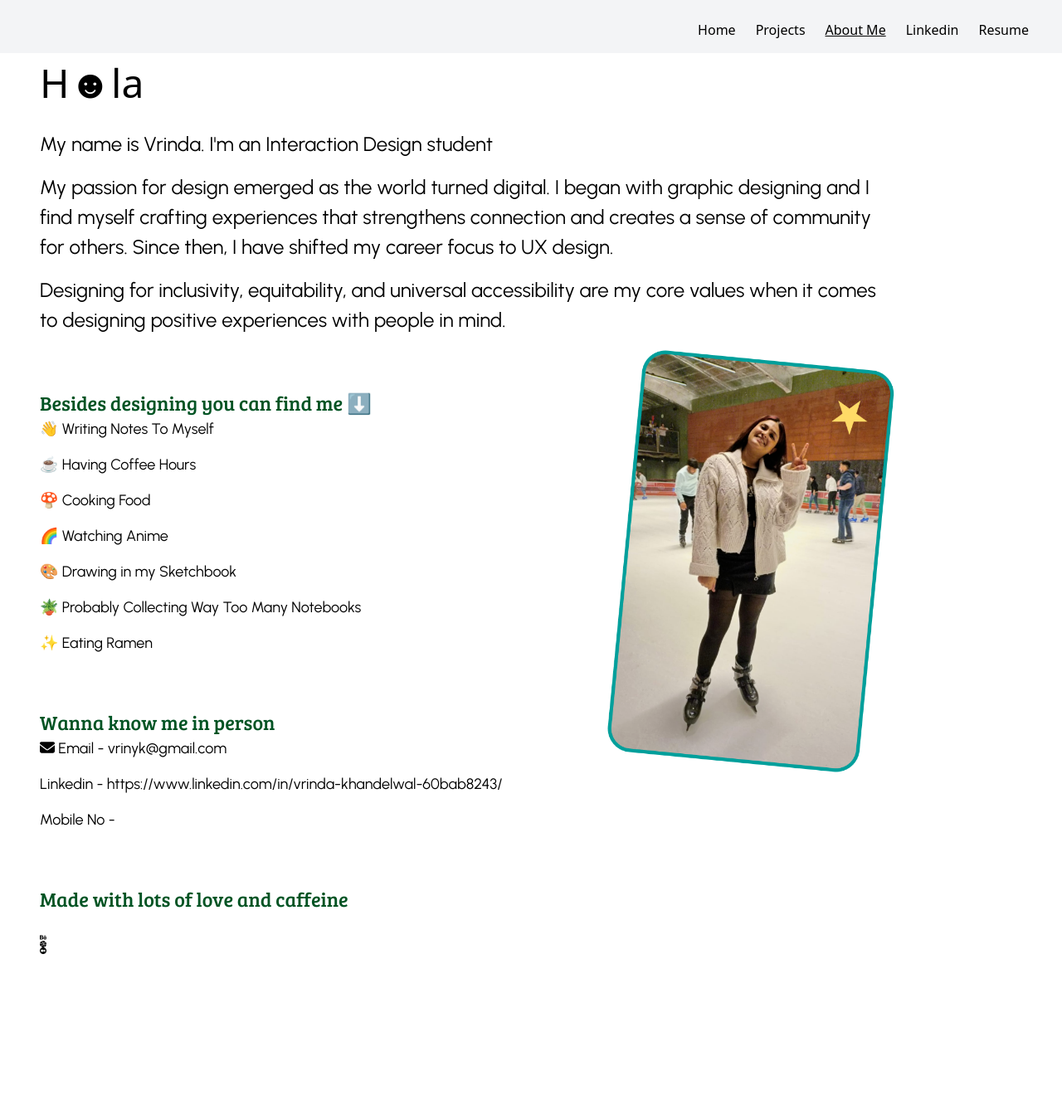
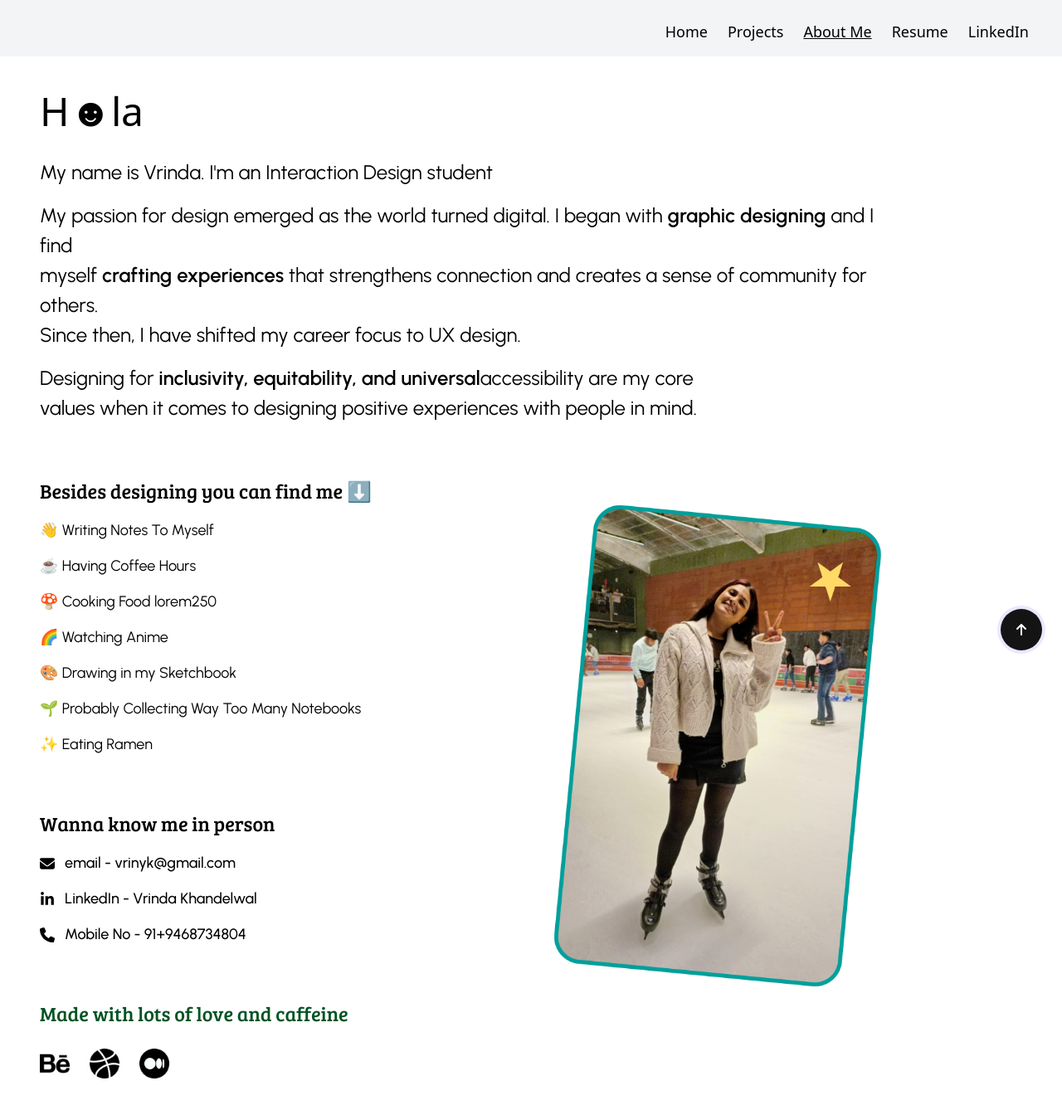
Before and after one commit to namankoolwal/Vrinda-Portfolio, a React (Vite) app: page /about-me in a window 1280 px wide. Shown: the whole page at 83% size. Before the commit the page ends 1150 px from the top, so only its background shows below. Built offline with nearby package versions, Linux system fonts and the light colour scheme.

Commit message:
Add scroll functionality to Header component

```diff
--- a/index.html
+++ b/index.html
@@ -1,5 +1,5 @@
 <!doctype html>
-<html lang="en">
+<html lang="en" class="scroll-smooth">
 
 <head>
   <meta charset="UTF-8" />
--- a/package.json
+++ b/package.json
@@ -10,7 +10,6 @@
     "preview": "vite preview"
   },
   "dependencies": {
-    "@fortawesome/fontawesome-svg-core": "^6.5.1",
     "@fortawesome/free-regular-svg-icons": "^6.5.1",
     "@fortawesome/free-solid-svg-icons": "^6.5.1",
     "@fortawesome/react-fontawesome": "^0.2.0",
@@ -18,6 +17,7 @@
     "@vercel/speed-insights": "^1.0.10",
     "react": "^18.2.0",
     "react-dom": "^18.2.0",
+    "react-icons": "^5.1.0",
     "react-router-dom": "^6.22.1"
   },
   "devDependencies": {
--- a/src/components/Aboutme.jsx
+++ b/src/components/Aboutme.jsx
@@ -1,17 +1,18 @@
 import React from "react";
 import Header from "./Header";
 import ProfilePhoto from "../assets/images/profilephoto.png";
-import { FontAwesomeIcon } from "@fortawesome/react-fontawesome";
 import "../css/aboutme.css";
-import { faEnvelope } from '@fortawesome/free-solid-svg-icons'
-import Behands from "../assets/images/Social.png"
-import Dribble from "../assets/images/Dribble.png"
-import layer1 from "../assets/images/Layer_1.png"
+import { FaLinkedinIn, FaEnvelope, FaPhone } from "react-icons/fa6";
+import Behands from "../assets/images/Social.png";
+import Dribble from "../assets/images/Dribble.png";
+import layer1 from "../assets/images/Layer_1.png";
+import ScrollToTop from "./ScrollToTop";
 
 const hola = ["H", "☻", "l", "a"];
 function Aboutme() {
   return (
     <>
+      <ScrollToTop />
       <Header />
       <div className="aboutme-container">
         <div className="row">
@@ -27,77 +28,103 @@ function Aboutme() {
                 </span>
               ))}
             </h1>
-            <p className="texts">My name is Vrinda. I'm an Interaction Design student </p>
+            <p className="texts">
+              My name is Vrinda. I'm an Interaction Design student{" "}
+            </p>
             <p className="texts">
               My passion for design emerged as the world turned digital. I began
-              with graphic designing and I find myself crafting experiences that
+              with <span className="font-semibold">graphic designing</span> and I find<br/> myself <span className="font-semibold">crafting experiences</span> that
               strengthens connection and creates a sense of community for
-              others. Since then, I have shifted my career focus to UX design.
+              others.<br/> Since then, I have shifted my career focus to UX design.
             </p>
             <p className="texts">
-              Designing for inclusivity, equitability, and universal
-              accessibility are my core values when it comes to designing
+              Designing for <span className="font-semibold">inclusivity, equitability, and universal</span>
+              accessibility are my core<br/> values when it comes to designing
               positive experiences with people in mind.
             </p>
           </div>
         </div>
         <div className="content">
           <div className="hobbies">
-            <img src={ProfilePhoto} alt="Profile Photo" className="profile-photo" />
-            <h2 className="designing">Besides designing you can find me ⬇️</h2>
+            <img
+              src={ProfilePhoto}
+              alt="Profile Photo"
+              className="profile-photo"
+            />
+            <h2 className="designing mb-4">
+              Besides designing you can find me ⬇️
+            </h2>
             <div>
               <p className="find-me">👋 Writing Notes To Myself</p>
               <p className="find-me">☕ Having Coffee Hours</p>
-              <p className="find-me">🍄 Cooking Food</p>
+              <p className="find-me">🍄 Cooking Food lorem250</p>
               <p className="find-me">🌈 Watching Anime</p>
               <p className="find-me">🎨 Drawing in my Sketchbook</p>
-              <p className="find-me">🪴 Probably Collecting Way Too Many Notebooks</p>
+              <p className="find-me">
+                🌱 Probably Collecting Way Too Many Notebooks
+              </p>
               <p className="find-me">✨ Eating Ramen </p>
             </div>
           </div>
           <div className="contact">
-            <h2 className="know-me">Wanna know me in person</h2>
-            <div className="detail">
-              <p className="find-me"><FontAwesomeIcon icon={faEnvelope} /> Email - vrinyk@gmail.com</p>
-              <p className="find-me">Linkedin - https://www.linkedin.com/in/vrinda-khandelwal-60bab8243/ </p>
-              <p className="find-me">Mobile No -</p>
+            <h2 className="know-me mb-4">Wanna know me in person</h2>
+            <div className="detail ">
+              <p className="find-me">
+                <a
+                  href="mailto:vrinyk@gmail.com"
+                  target="_blank"
+                  className="flex items-center gap-3"
+                >
+                  <FaEnvelope />{" "}
+                  <span className="font-[500]">email - vrinyk@gmail.com </span>
+                </a>
+              </p>
+              <p className="find-me">
+                <a
+                  href="https://www.linkedin.com/in/vrinda-khandelwal-60bab8243/"
+                  target="_blank"
+                  className="flex items-center gap-3"
+                >
+                  <FaLinkedinIn />{" "}
+                  <span className="font-[500]">
+                    {" "}
+                    LinkedIn - Vrinda Khandelwal
+                  </span>
+                </a>
+              </p>
+              <p className="find-me">
+                <a
+                  href="tel:91+9468734804"
+                  target="_blank"
+                  className="flex items-center gap-3"
+                >
+                  <FaPhone />{" "}
+                  <span className="font-[500]">
+                    {" "}
+                    Mobile No - 91+9468734804{" "}
+                  </span>
+                </a>
+              </p>
             </div>
           </div>
-          <div className="note">
-            <h2 className="footer">Made with lots of love and caffeine</h2>
-            <div className="images">
-              <a href="https://www.behance.net/vrindakhandel1">  <img src={Behands} className="behands" /></a>
-              <a href="https://dribbble.com/vrindavk
-"> <img src={Dribble} className="dribble" /></a>
+          <div className="note mb-10">
+            <h2 className="footer text-[#005323]">Made with lots of love and caffeine</h2>
+            <div className="images flex ">
+              <a href="https://www.behance.net/vrindakhandel1">
+                {" "}
+                <img src={Behands} className="behands" />
+              </a>
+              <a
+                href="https://dribbble.com/vrindavk
+"
+              >
+                {" "}
+                <img src={Dribble} className="dribble" />
+              </a>
               <img src={layer1} className="layer1" />
             </div>
           </div>
-
         </div>
-        {/* <div className="hobbies">
-          <h2>Besides designing you can find me ⬇️</h2>
-          <ul>
-            <p>👋 writing notes to myself</p>
-            <p>☕ having coffee hours</p>
-            <p>🍄 cooking food</p>
-            <p>🌈 watching anime</p>
-            <p>🎨 drawing in my sketchbook</p>
-            <p>🪴 probably collecting way too many notebooks</p>
-            <p>✨ eating ramen </p>
-          </ul>
-        </div> */}
-        {/* <div className="contact">
-          <h2>Wanna know me in person</h2>
-          <ul>
-            <p>email</p>
-            <p>Linkedin</p>
-            <p>9999999999</p>
-          </ul>
-        </div>
-        <div className="note">
-          <h2>Made with lots of love and caffeine</h2>
-          <div className="images"></div>
-        </div> */}
       </div>
     </>
   );
--- a/src/components/CaseStudy2.jsx
+++ b/src/components/CaseStudy2.jsx
@@ -25,11 +25,13 @@ import thankYou from "../assets/images/thankYou.png";
 import greenLightning from "../assets/images/greenLightning.png";
 import fitverx from "../assets/images/fitverx.png";
 import pinterestImg from "../assets/images/pinterestImg.png";
+import ScrollToTop from "./ScrollToTop";
 
 function CaseStudy2() {
   return (
     <div>
       <Header/>
+      <ScrollToTop/>
       <div className="container1">
         <div className="first-text">Featured Project</div>
         <div className="eventify">
--- a/src/components/Header.jsx
+++ b/src/components/Header.jsx
@@ -41,11 +41,6 @@ function Header() {
     },
     {
       id: 4,
-      name: "Linkedin",
-      link: "/Linkedin",
-    },
-    {
-      id: 5,
       name: "Resume",
       link: "/Resume",
     },
@@ -78,7 +73,7 @@ function Header() {
             <NavLink
               key={item.id}
               to={item.link}
-              className="nav-item"
+              className="nav-item text-lg"
               style={({ isActive }) => ({
                 textDecoration: isActive ? "underline" : null,
               })}
@@ -87,9 +82,21 @@ function Header() {
             </NavLink>
           ))}
 
+          <NavLink
+            to="https://www.linkedin.com/in/vrinda-khandelwal-60bab8243/"
+            target="_blank"
+            className="nav-item text-lg"
+            style={({ isActive }) => ({
+              textDecoration: isActive ? "underline" : null,
+            })}
+          >
+            LinkedIn
+          </NavLink>
+
+
           {/* <NavLink
             to="/Resume"
-            className="nav-item"
+            className="nav-item text-lg"
             style={({ isActive }) => ({
               textDecoration: isActive ? "underline" : null,
             })}
@@ -101,5 +108,5 @@ function Header() {
     </>
   );
 }
-
+// https://www.linkedin.com/in/vrinda-khandelwal-60bab8243/
 export default Header;
--- /dev/null
+++ b/src/components/ScrollToTop.jsx
@@ -0,0 +1,22 @@
+import React from "react";
+
+const ScrollToTop = () => {
+  const handelScroll = () => {
+    window.scrollTo(0, 0);
+  };
+  return (
+    <button
+      className="group/button w-[50px] hover:w-[140px] h-[50px] rounded-full hover:rounded-[50px] duration-300 bg-[#141414] hover:bg-[#8778c4] border-none font-semibold flex items-center justify-center shadow-[0px_0px_0px_4px_rgba(180,160,255,0.253)]  fixed bottom-4 right-6 before:absolute before:-bottom-5 before:content-['Back_To_Top'] before:text-[0px] before:text-white hover:before:text-sm/3 hover:before:bottom-auto hover:before:duration-300 hover:before:opacity-100"
+      onClick={handelScroll}
+    >
+      <svg viewBox="0 0 384 512" className=" w-3 duration-300 group-hover/button:-translate-y-[200%]">
+        <path
+          className="fill-white"
+          d="M214.6 41.4c-12.5-12.5-32.8-12.5-45.3 0l-160 160c-12.5 12.5-12.5 32.8 0 45.3s32.8 12.5 45.3 0L160 141.2V448c0 17.7 14.3 32 32 32s32-14.3 32-32V141.2L329.4 246.6c12.5 12.5 32.8 12.5 45.3 0s12.5-32.8 0-45.3l-160-160z"
+        ></path>
+      </svg>
+    </button>
+  );
+};
+
+export default ScrollToTop;
--- a/src/css/aboutme.css
+++ b/src/css/aboutme.css
@@ -3,6 +3,7 @@
   flex-wrap: wrap;
   align-items: flex-start; /* Align items at the top */
   padding-left: 48px;
+  margin-top: 30px;
 }
 
 .text-content, .content {
@@ -13,9 +14,10 @@
 .profile-photo {
   /* Adjust the float property for better responsiveness */
   float: right;
-  margin-left: 20px; /* Add some space between the text and the image */
-  width: 350px; /* Adjust based on your preference */
+  margin-right: 15px; /* Add some space between the text and the image */
+  width: 400px; /* Adjust based on your preference */
   height: auto;
+  padding-top: 80px;
 }
 
 .heading-hola {
@@ -39,13 +41,13 @@
 
 .footer, .know-me, .designing {
   font-size: 24px;
-  color: rgba(0, 83, 35, 1);
+  color: black;
   padding-top: 48px;
   font-family: "Bree Serif", serif;
 }
 
 .behands, .layer1, .dribble {
-  width: 32px;
+  width: 60px;
   padding-right: 24px;
 }
 
@@ -93,24 +95,30 @@
 @keyframes drop {
   0% {
     opacity: 0;
-    transform: translateY(-100px);
+    transform: translateY(-100px) rotate(0deg);
+
   }
   80% {
     opacity: 1;
-    transform: translateY(10px);
+    transform: translateY(10px), rotate(0deg) ;
+
   }
   100% {
-    transform: translateY(0);
+    transform: translateY(0), rotate(0deg);
+
   }
 }
 
 .drop-letter {
   display: inline-block;
-  animation: drop 0.5s ease forwards;
-  transition: transform 0.2s ease; /* Smooth transition for scaling */
-  cursor: progress; /* Indicates interactivity */
+  animation: drop 0.1s ease forwards;
+  transition: all 0.9s ease-in; /* Smooth transition for scaling */
+  /* cursor: progress; Indicates interactivity */
 }
 
 .drop-letter:hover {
-  transform: scale(1.5); /* Scale letter up on hover */
+  transform: rotate(20deg); /* Scale letter up on hover */
+  transition: transform 0.9s ease; /* Smooth transition for scaling */
+
+
 }
--- a/src/css/header.css
+++ /dev/null
@@ -1,66 +0,0 @@
-/* NavigationBar.css */
-.navigation-bar {
-
-    padding: 10px 20px;
-    background-color: #f8f8f8;
-    position: sticky;
-    top: 0;
-  }
-  .items{
-    display: flex;
-    justify-content: flex-end;
-  }
-
-  .nav-items {
-    display: flex; /* Default to flex for larger screens */
-  }
-
-  .nav-item {
-    padding: 10px 15px;
-    text-decoration: none;
-    color: #333;
-    font-size: 16px;
-    margin-left: 10px;
-  }
-
-  .nav-item:hover {
-    text-decoration: underline;
-  }
-
-  .menu-button {
-    display: none; /* Hide menu button by default on larger screens */
-    background: none;
-    border: none;
-    font-size: 24px;
-    cursor: pointer;
-    margin-left: 10px;
-  }
-
-  /* Responsive styles */
-  @media (max-width: 768px) {
-    .navigation-bar {
-      justify-content: flex-start; /* Adjust alignment for mobile */
-      align-items: start;
-    }
-
-    .nav-items {
-      display: none; /* Hide nav items on mobile by default */
-      flex-direction: column;
-      align-items: flex-start; /* Align items to the start */
-      width: 100%; /* Full width */
-    }
-
-    .nav-item {
-      width: 100%; /* Full width */
-      box-sizing: border-box; /* Include padding and border in the element's total width and height */
-      margin: 10px 0; /* Vertical spacing between nav items */
-    }
-
-    .show {
-      display: flex; /* Show nav items when menu is toggled */
-    }
-
-    .menu-button {
-      display: block; /* Show menu button on mobile */
-    }
-  }
--- a/src/css/homepagestyles.css
+++ /dev/null
@@ -1,61 +0,0 @@
-
-  /* style.css */
-  body{
-    background-image: url('./assets/Background.png');
-    background-size: cover;
-    background-position: center;
-    background-repeat: no-repeat;
-}
-
-.homepage {
-    display: flex;
-    justify-content: center;
-    flex-direction: column;
-    align-items: center;
-    min-height: 100vh;
-  }
-
-  .homepage * {
-    margin: 0;
-    padding: 0;
-  }
-
-  /* Define other styles, prefixing with .homepage where needed */
-  .homepage .content-container {
-    display: flex;
-    flex-direction: column;
-    align-items: center;
-  }
-
-  @keyframes ring {
-    0% { transform: translateX(-5px) rotate(-15deg); }
-    25% { transform: translateX(5px) rotate(5deg); }
-    50% { transform: translateX(-5px) rotate(-10deg); }
-    75% { transform: translateX(5px) rotate(10deg); }
-    100% { transform: translateX(0) rotate(0deg); }
-  }
-  .homepage .telephone {
-    height: auto;
-    animation: ring 0.3s ease-in-out infinite;
-    margin-bottom: 0;
-  }
-
-  .homepage .chat-button {
-    padding: 15px 30px;
-    margin-top: 20px;
-    margin-left: 35px;
-    font-size: 28px;
-    color: rgba(77, 77, 77, 1);
-    border: none;
-    border-radius: 60px;
-    cursor: pointer;
-    transition: background-color 0.3s;
-    outline: auto;
-    font-family: 'ZCOOL XiaoWei', serif;
-    align-self: center;
-  }
-
-  .homepage .chat-button:hover {
-    color: #fff;
-    background-color: #000;
-  }
```
Also changed, not shown: 1 other file (tests, documents, lock files or other folders).
